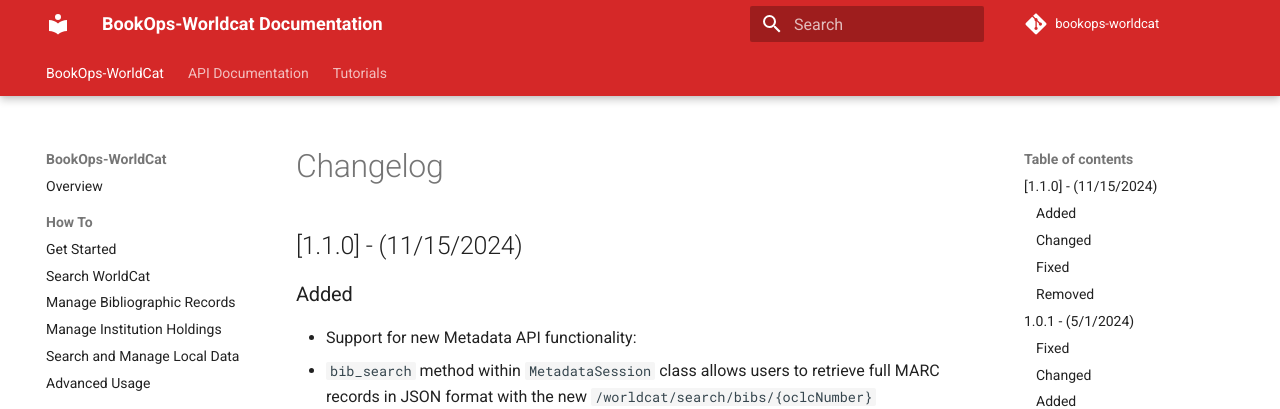
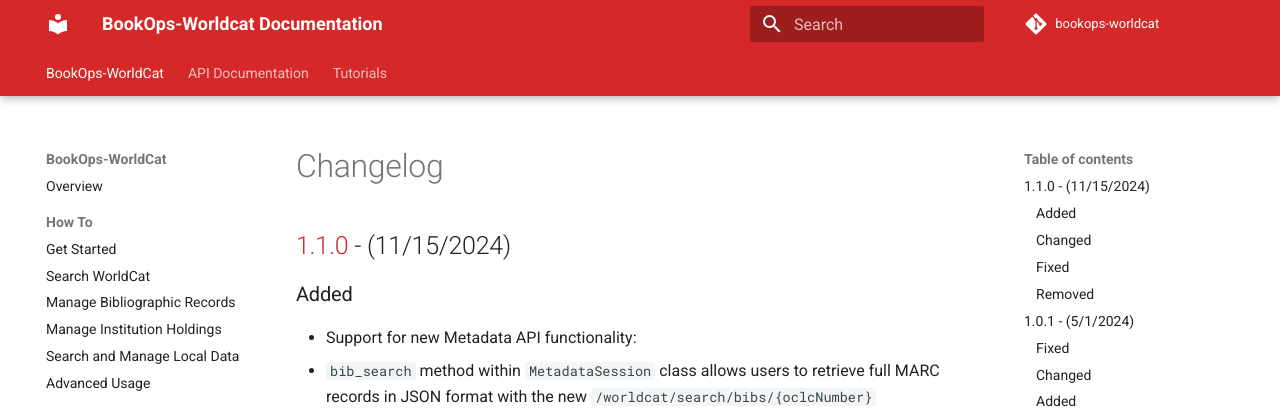
Before and after one commit to BookOps-CAT/bookops-worldcat, an MkDocs documentation site: the page built from docs/changelog.md, in a window 1280 px wide and 900 px high. Shown: the top 409 px of the window. Built offline with MkDocs 1.6.1 and Material for MkDocs 9.7.7, drawn with Linux system fonts in a browser that asks for light colours; comment, search, counter and statistics services are not loaded; the version menu is left out; part of the change alters nothing that is shown.

```diff
--- a/docs/changelog.md
+++ b/docs/changelog.md
@@ -276,6 +276,7 @@
 ### Fixed
 + fixed hooks info in docstrings in `SearchSession` and `MetadataSession`
 
+[1.1.0]: https://github.com/BookOps-CAT/bookops-worldcat/compare/v1.0.1...v1.1.0
 [1.0.1]: https://github.com/BookOps-CAT/bookops-worldcat/compare/v1.0.0...v1.0.1
 [1.0.0]: https://github.com/BookOps-CAT/bookops-worldcat/compare/v0.5.0...v1.0.0
 [0.5.0]: https://github.com/BookOps-CAT/bookops-worldcat/compare/v0.4.1...v0.5.0
```
